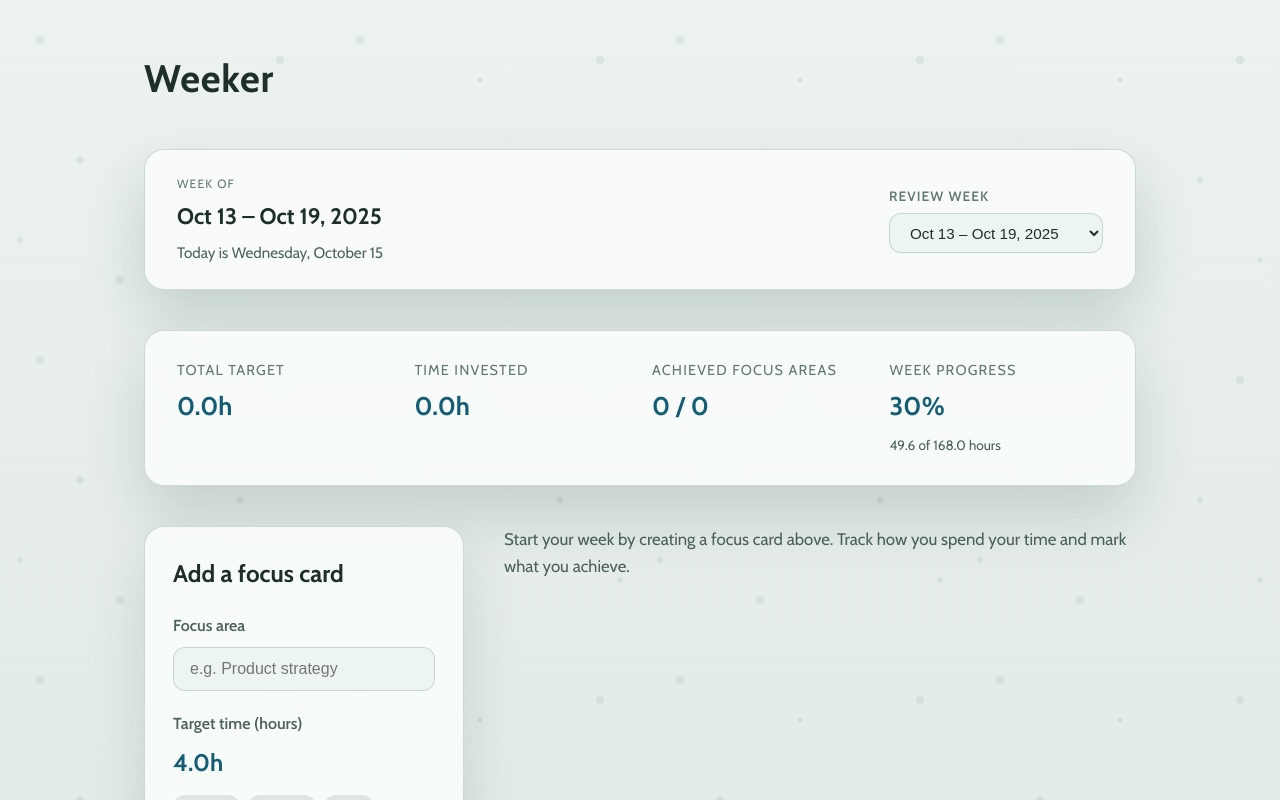
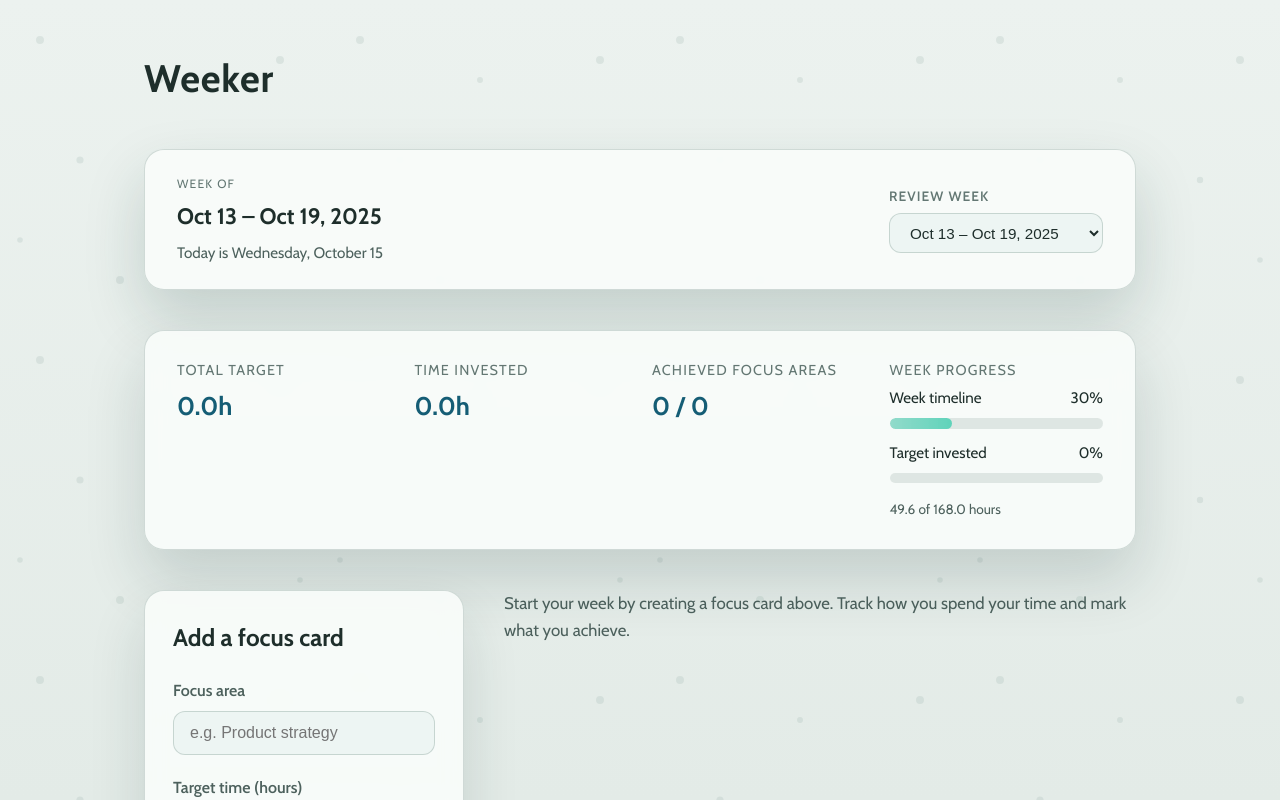
Before and after one commit to LostCanadian/Weeker, a React (Vite) app: page / in a window 1280 px wide. Both pictures are taken after a click on the button "Start a fresh week". Shown: the top 800 px of the page. Built offline with nearby package versions, Linux system fonts and the light colour scheme.

Commit message:
Replace week progress percent with dual progress bars

```diff
--- a/src/App.css
+++ b/src/App.css
@@ -180,6 +180,47 @@
 .summary strong {
   font-size: 1.6rem;
   color: var(--color-accent-strong);
+}
+
+.summary__progress {
+  display: flex;
+  flex-direction: column;
+  gap: 0.75rem;
+}
+
+.summary__progress-item {
+  display: flex;
+  flex-direction: column;
+  gap: 0.5rem;
+}
+
+.summary__progress-header {
+  display: flex;
+  justify-content: space-between;
+  align-items: center;
+  font-size: 0.95rem;
+  color: var(--color-text);
+}
+
+.summary__progress-track {
+  position: relative;
+  height: 0.65rem;
+  border-radius: 999px;
+  background: rgba(42, 81, 76, 0.12);
+  overflow: hidden;
+}
+
+.summary__progress-fill {
+  position: absolute;
+  inset: 0;
+  width: 0;
+  border-radius: inherit;
+  background: linear-gradient(90deg, rgba(95, 211, 186, 0.6), rgba(95, 211, 186, 1));
+  transition: width 0.3s ease;
+}
+
+.summary__progress-fill--accent {
+  background: linear-gradient(90deg, rgba(47, 133, 90, 0.6), rgba(47, 133, 90, 1));
 }
 
 .summary__hint {
--- a/src/App.tsx
+++ b/src/App.tsx
@@ -221,6 +221,18 @@ function App() {
       achievedCount,
     };
   }, [focusItems]);
+
+  const timeInvestedPercent = useMemo(() => {
+    if (summary.target <= 0) return 0;
+
+    const percent = (summary.spent / summary.target) * 100;
+    return Number.isFinite(percent) ? Math.max(percent, 0) : 0;
+  }, [summary.spent, summary.target]);
+
+  const weekProgressValue = Number(weekProgressPercent.toFixed(1));
+  const timeInvestedValue = Number(timeInvestedPercent.toFixed(1));
+  const weekProgressFill = Math.min(Math.max(weekProgressValue, 0), 100);
+  const timeInvestedFill = Math.min(Math.max(timeInvestedValue, 0), 100);
 
   const weekSelectValue = sortedWeekKeys.includes(selectedWeekKey)
     ? selectedWeekKey
@@ -534,8 +546,47 @@ function App() {
           </div>
           <div>
             <span className="summary__label">Week progress</span>
-            <strong>{weekProgressPercent.toFixed(0)}%</strong>
-            <span className="summary__hint">{hoursCompletedLabel}</span>
+            <div className="summary__progress">
+              <div className="summary__progress-item">
+                <div className="summary__progress-header">
+                  <span>Week timeline</span>
+                  <span>{weekProgressValue.toFixed(0)}%</span>
+                </div>
+                <div
+                  className="summary__progress-track"
+                  role="progressbar"
+                  aria-label="Week timeline progress"
+                  aria-valuemin={0}
+                  aria-valuemax={100}
+                  aria-valuenow={Math.min(Math.max(weekProgressValue, 0), 100)}
+                >
+                  <div
+                    className="summary__progress-fill"
+                    style={{ width: `${weekProgressFill}%` }}
+                  />
+                </div>
+              </div>
+              <div className="summary__progress-item">
+                <div className="summary__progress-header">
+                  <span>Target invested</span>
+                  <span>{timeInvestedValue.toFixed(0)}%</span>
+                </div>
+                <div
+                  className="summary__progress-track"
+                  role="progressbar"
+                  aria-label="Time invested versus target"
+                  aria-valuemin={0}
+                  aria-valuemax={100}
+                  aria-valuenow={Math.min(Math.max(timeInvestedValue, 0), 100)}
+                >
+                  <div
+                    className="summary__progress-fill summary__progress-fill--accent"
+                    style={{ width: `${timeInvestedFill}%` }}
+                  />
+                </div>
+              </div>
+              <span className="summary__hint">{hoursCompletedLabel}</span>
+            </div>
           </div>
         </section>
       )}
```
